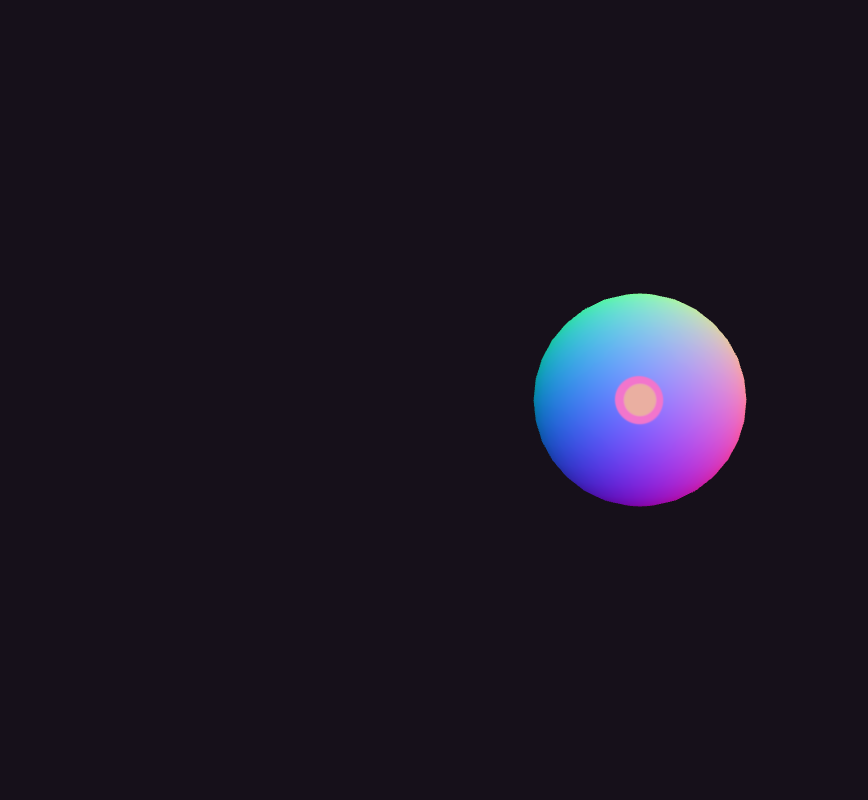
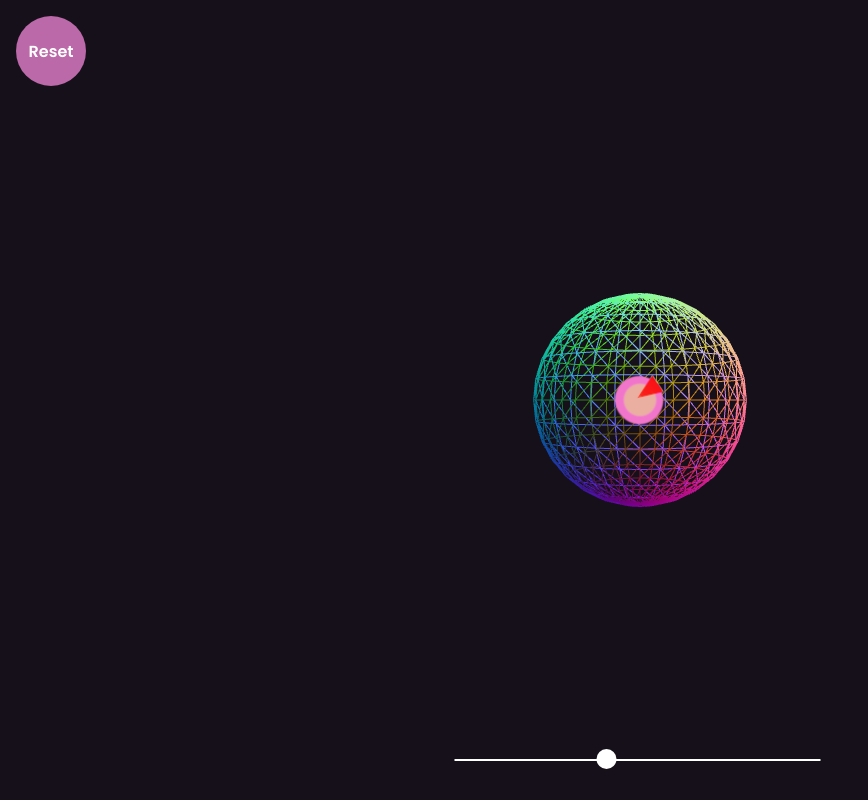
Before and after one commit to CeleryAdams/sticker, a React (Vite) app: page / in a window 1280 px wide. Shown: the whole page, without its empty margins (0-868 px from the left). Built offline with nearby package versions, Linux system fonts and the light colour scheme.

Commit message:
add global state, interface, reset & scale

```diff
--- a/package.json
+++ b/package.json
@@ -16,7 +16,8 @@
     "leva": "^0.9.35",
     "react": "^18.2.0",
     "react-dom": "^18.2.0",
-    "three": "^0.158.0"
+    "three": "^0.158.0",
+    "zustand": "^4.4.6"
   },
   "devDependencies": {
     "@types/react": "^18.2.15",
--- a/src/Duck.jsx
+++ b/src/Duck.jsx
@@ -1,18 +1,24 @@
 import { OrbitControls, useTexture} from '@react-three/drei'
 import {useFrame} from '@react-three/fiber'
-import { useRef, useState } from 'react'
+import { useEffect, useRef, useState } from 'react'
 import * as THREE from 'three'
 import Sticker from './Sticker'
+import useSticker from './stores/useSticker'
 
 export default function Duck()
 {
-    const cubeRef = useRef()
+    const duckRef = useRef()
     const helperRef = useRef()
 
+
+    //global state
+    const start = useSticker((state) => state.start)
+    const scale = useSticker((state) => state.scale)
+    const setScale = useSticker((state) => state.setScale)
+
+    //load texture
     const decalTexture = useTexture('./screen-sticker.png')
 
-    //set one sticker
-    const [ useSticker, setSticker ] = useState(false)
 
     //array of stickers
     const [stickers, setStickers] = useState([])
@@ -24,12 +30,41 @@ export default function Duck()
             id: stickers.length,
             renderOrder: stickers.length,
             rotation: [helperRef.current.rotation.x, helperRef.current.rotation.y, helperRef.current.rotation.z],
-            position: [helperRef.current.position.x, helperRef.current.position.y, helperRef.current.position.z]
+            position: [helperRef.current.position.x, helperRef.current.position.y, helperRef.current.position.z],
+            scale: scale * 0.5
         }])
     }
 
+
+    //reset stickers
+    const reset = () => {
+        setStickers([])
+        setScale(1)
+        helperRef.current.position.set(0,0,0)
+
+    }
+
+
+    useEffect(() =>
+    {
+        const unsubscribeReset = useSticker.subscribe(
+            (state) => state.phase,
+            (value) =>
+            {
+                if(value === 'cleared')
+                    reset()
+            }
+        )
+
+        return () =>
+        {
+            unsubscribeReset()
+        }
+    }, [])
+
     // //render helper only if there is an intersection
     // const [ helper, setHelper ] = useState(false)
+
 
     useFrame((state) => {
         updateHelperPosition(state.raycaster)
@@ -38,7 +73,7 @@ export default function Duck()
 
     const updateHelperPosition = (raycaster) => {
         const intersects =[]
-        const mesh = cubeRef.current
+        const mesh = duckRef.current
         raycaster.intersectObject(mesh, false, intersects)
         console.log[intersects]
 
@@ -59,8 +94,8 @@ export default function Duck()
                 n.add( intersects[ 0 ].point )
 
                 helperRef.current.position.copy((intersects[0].point))
+                console.log(helperRef.current.rotation)
                 helperRef.current.lookAt(n)
-
             }
 
             intersects.length=0
@@ -70,21 +105,29 @@ export default function Duck()
     return <>
         <OrbitControls makeDefault />
         <mesh
-            ref={ cubeRef }
+            ref={ duckRef }
             onPointerEnter={() => document.body.style.cursor = 'grab'}
             onPointerLeave={() => document.body.style.cursor = 'default'}
         >
             <sphereGeometry />
-            <meshNormalMaterial depthWrite={false}/>
+            <meshNormalMaterial depthWrite={false} wireframe/>
         </mesh>
 
 
-        <mesh ref={helperRef} visible={true} onClick={addSticker}>
-            {/* <boxGeometry args={[0.5, 0.5, 0.25]} /> */}
-            <planeGeometry args={[0.5, 0.5]} />
-            <meshBasicMaterial map={decalTexture} transparent side={THREE.DoubleSide}/>
+        <mesh
+            ref={helperRef}
+            visible={true}
+            // scale={scale}
+            onClick={() => {
+                addSticker()
+                start()
+            }}
+        >
+                {/* <boxGeometry args={[0.5, 0.5, 0.25]} /> */}
+                <planeGeometry args={[0.5, 0.5]} />
+                <meshBasicMaterial map={decalTexture} transparent side={THREE.DoubleSide}/>
         </mesh>
 
-        <Sticker stickers={stickers} cubeRef={cubeRef}/>
+        <Sticker stickers={stickers} duckRef={duckRef}/>
     </>
 }
--- /dev/null
+++ b/src/Interface.jsx
@@ -0,0 +1,31 @@
+import { useEffect, useRef, useState } from "react"
+import useSticker from "./stores/useSticker.jsx"
+
+
+export default function Interface()
+{
+    const clear = useSticker((state) => state.clear)
+    const scale = useSticker((state) => state.scale)
+    const setScale = useSticker((state) => state.setScale)
+
+
+    const handleScaleChange = (event) => {
+        const value = parseFloat(event.target.value)
+        setScale(value)
+    }
+
+    return <div className='interface'>
+        <div className='reset' onClick={ clear }>Reset</div>
+        <div className='slider'>
+            <input
+                className='slider-range'
+                type='range'
+                value={scale}
+                step={0.1}
+                min={0.3}
+                max={2.0}
+                onChange={handleScaleChange}
+            />
+        </div>
+    </div>
+}
--- a/src/Sticker.jsx
+++ b/src/Sticker.jsx
@@ -2,26 +2,28 @@ import { Decal, useTexture } from '@react-three/drei'
 import { useEffect, useRef } from 'react'
 
 
-export default function Sticker({cubeRef, stickers})
+export default function Sticker({duckRef, stickers})
 {
     const decalRef = useRef()
     const decalTexture = useTexture('./screen-sticker.png')
-    useEffect(()=>{console.log(stickers)}, [stickers[0]])
+
+    useEffect(() => console.log(stickers), [])
+
 
     return <>
         {stickers.map(sticker => (
             <Decal
                 key={sticker.id}
-                mesh={cubeRef}
+                mesh={duckRef}
                 ref={decalRef}
                 // debug
-                scale={0.5}
+                scale={sticker.scale}
                 polygonOffset
                 polygonOffsetFactor={-4}
                 rotation={sticker.rotation}
                 position={sticker.position}
                 renderOrder={sticker.renderOrder}
-                >
+            >
                 <meshBasicMaterial map={decalTexture} transparent depthWrite={false}/>
             </Decal>
         ))}
--- a/src/World.jsx
+++ b/src/World.jsx
@@ -1,16 +1,15 @@
 import { Canvas } from '@react-three/fiber'
 import Duck from './Duck.jsx'
+import Interface from './Interface.jsx'
+import './style.css'
 
 
 export default function World()
 {
-
-
     return <>
         <Canvas shadows>
             <Duck />
         </Canvas>
-        {/* {!helper && <MouseSticker />} */}
-
+        <Interface />
     </>
 }
--- a/src/index.html
+++ b/src/index.html
@@ -2,9 +2,13 @@
 <html lang="en">
   <head>
     <meta charset="UTF-8" />
-    <link rel="icon" type="image/svg+xml" href="/vite.svg" />
     <meta name="viewport" content="width=device-width, initial-scale=1.0" />
     <title>stickers</title>
+
+    <link rel="preconnect" href="https://fonts.googleapis.com">
+    <link rel="preconnect" href="https://fonts.gstatic.com" crossorigin>
+    <link href="https://fonts.googleapis.com/css2?family=Poppins:wght@600&display=swap" rel="stylesheet">
+
   </head>
   <body>
     <div id="root"></div>
--- a/src/index.jsx
+++ b/src/index.jsx
@@ -1,6 +1,7 @@
 import ReactDOM from 'react-dom/client'
 import './style.css'
 import World from './World.jsx'
+import Interface from './Interface.jsx'
 
 
 const root = ReactDOM.createRoot(document.querySelector('#root'))
--- /dev/null
+++ b/src/stores/useSticker.jsx
@@ -0,0 +1,18 @@
+import { create } from 'zustand'
+import { subscribeWithSelector } from 'zustand/middleware'
+
+
+export default create(subscribeWithSelector((set) =>
+{
+    return {
+
+        phase: 'cleared',
+        scale: 1,
+
+        start: () => set((state) => state.phase === 'cleared' ? { phase: 'start'} : {}),
+        clear: () => set((state) => state.phase === 'start' ? { phase: 'cleared'} : {}),
+        setScale: (value) => {
+            set( {scale: value} )
+        }
+    }
+}))
--- a/src/style.css
+++ b/src/style.css
@@ -8,3 +8,110 @@ html, body, #root
     overflow: hidden;
     background: rgb(22, 16, 26);
 }
+
+.interface
+{
+    position: fixed;
+    top: 0;
+    left: 0;
+    width: 100%;
+    height: 100%;
+    pointer-events: none;
+}
+
+.reset
+{
+    font-family: 'Poppins', sans-serif;
+    width: 70px;
+    height: 70px;
+    margin-top: 16px;
+    margin-left: 16px;
+    background-color: rgb(187, 105, 169);
+    color: #fff;
+    border-radius: 50%;
+    display: flex;
+    justify-content: center;
+    pointer-events: auto;
+    align-items: center;
+    cursor: pointer;
+    transition: background-color 0.1s, transform 0.3s;
+}
+
+.reset:hover
+{
+    background-color:  rgb(52, 83, 219);
+    transform: scale(1.05);
+}
+
+.reset:active
+{
+    transform: scale(1);
+}
+
+.slider {
+	position: absolute;
+	left: 50%;
+	bottom: 10px;
+	height: 48px;
+	width: 80vw;
+	max-width: 350px;
+	border-radius: 20px 20px 0 0;
+	transform: translateX(-50%);
+	display: flex;
+	align-items:center;
+	justify-content:space-between;
+	padding:0 21px 6px 16px;
+    cursor: pointer;
+    pointer-events: auto;
+}
+
+@media screen and (min-width: 640px) {
+	.slider {
+		width: 398px;
+		max-width: none;
+	}
+}
+
+
+.slider-range {
+	width: 100%;
+	height: 13px;
+	margin: 0 16px;
+	-webkit-appearance: none;
+  appearance: none;
+  background: transparent;
+  cursor: pointer;
+}
+
+.slider-range::-webkit-slider-runnable-track {
+  background: rgb(255, 255, 255);
+  height: 2px;
+}
+
+.slider-range::-moz-range-track {
+  background: rgb(255, 255, 255);
+  height: 2px;
+}
+
+.slider-range::-webkit-slider-thumb {
+	-webkit-appearance: none;
+	width: 20px;
+	height: 20px;
+	background-color: white;
+	border-radius: 50%;
+	transform: translateY(-50%);
+}
+
+.slider-range::-moz-range-thumb {
+	border: none;
+	width: 15px;
+	height: 15px;
+	background-color: white;
+	border-radius: 50%;
+	margin-top: -5px;
+    transform: translateY(-50%);
+}
+
+.slider-range:focus {
+  outline: none;
+}
```
Also changed, not shown: public/screen-sticker.png, 1 other file (tests, documents, lock files or other folders).
